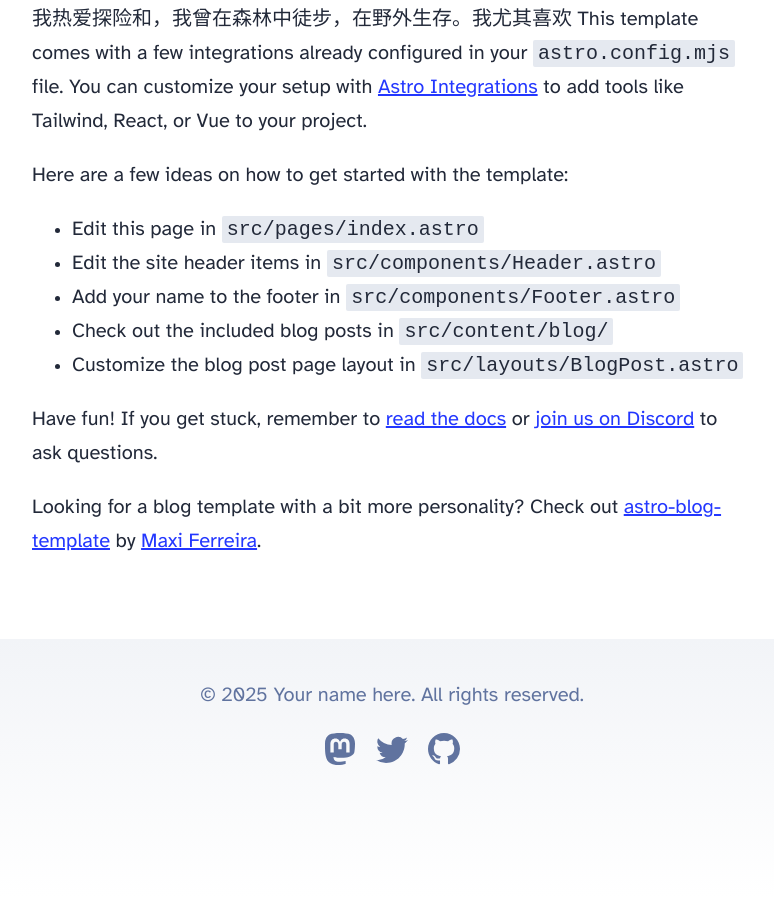
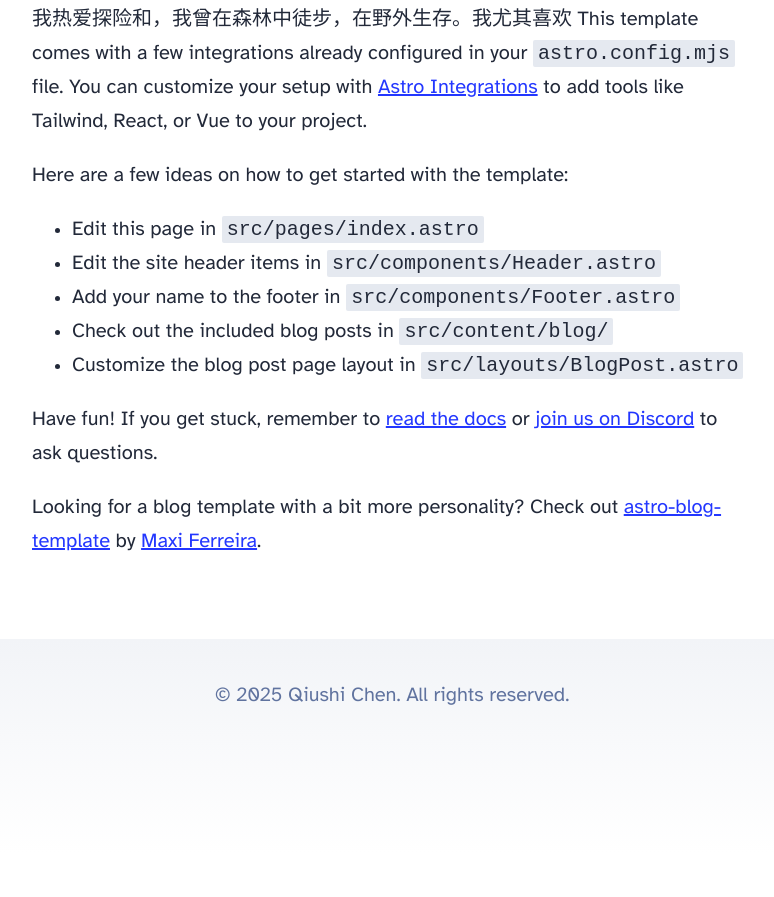
Before and after one commit to Arthur-Chen921/astro-blog, an Astro site: page / in a window 1280 px wide. Shown: the part 1115-2012 px from the top of the page, without its empty margins (248-1022 px from the left). After the commit the page ends 1968 px from the top, so only its background shows below. Built offline with nearby package versions, Linux system fonts and the light colour scheme; Astro itself is replaced by a stand-in of ours.

Commit message:
Update Footer.astro

```diff
--- a/src/components/Footer.astro
+++ b/src/components/Footer.astro
@@ -3,40 +3,9 @@
 ---
 
 <footer>
-	&copy; {today.getFullYear()} Your name here. All rights reserved.
+	&copy; {today.getFullYear()} Qiushi Chen. All rights reserved.
 	<div class="social-links">
-		<a href="https://m.webtoo.ls/@astro" target="_blank">
-			<span class="sr-only">Follow Astro on Mastodon</span>
-			<svg
-				viewBox="0 0 16 16"
-				aria-hidden="true"
-				width="32"
-				height="32"
-				astro-icon="social/mastodon"
-				><path
-					fill="currentColor"
-					d="M11.19 12.195c2.016-.24 3.77-1.475 3.99-2.603.348-1.778.32-4.339.32-4.339 0-3.47-2.286-4.488-2.286-4.488C12.062.238 10.083.017 8.027 0h-.05C5.92.017 3.942.238 2.79.765c0 0-2.285 1.017-2.285 4.488l-.002.662c-.004.64-.007 1.35.011 2.091.083 3.394.626 6.74 3.78 7.57 1.454.383 2.703.463 3.709.408 1.823-.1 2.847-.647 2.847-.647l-.06-1.317s-1.303.41-2.767.36c-1.45-.05-2.98-.156-3.215-1.928a3.614 3.614 0 0 1-.033-.496s1.424.346 3.228.428c1.103.05 2.137-.064 3.188-.189zm1.613-2.47H11.13v-4.08c0-.859-.364-1.295-1.091-1.295-.804 0-1.207.517-1.207 1.541v2.233H7.168V5.89c0-1.024-.403-1.541-1.207-1.541-.727 0-1.091.436-1.091 1.296v4.079H3.197V5.522c0-.859.22-1.541.66-2.046.456-.505 1.052-.764 1.793-.764.856 0 1.504.328 1.933.983L8 4.39l.417-.695c.429-.655 1.077-.983 1.934-.983.74 0 1.336.259 1.791.764.442.505.661 1.187.661 2.046v4.203z"
-				></path></svg
-			>
-		</a>
-		<a href="https://twitter.com/astrodotbuild" target="_blank">
-			<span class="sr-only">Follow Astro on Twitter</span>
-			<svg viewBox="0 0 16 16" aria-hidden="true" width="32" height="32" astro-icon="social/twitter"
-				><path
-					fill="currentColor"
-					d="M5.026 15c6.038 0 9.341-5.003 9.341-9.334 0-.14 0-.282-.006-.422A6.685 6.685 0 0 0 16 3.542a6.658 6.658 0 0 1-1.889.518 3.301 3.301 0 0 0 1.447-1.817 6.533 6.533 0 0 1-2.087.793A3.286 3.286 0 0 0 7.875 6.03a9.325 9.325 0 0 1-6.767-3.429 3.289 3.289 0 0 0 1.018 4.382A3.323 3.323 0 0 1 .64 6.575v.045a3.288 3.288 0 0 0 2.632 3.218 3.203 3.203 0 0 1-.865.115 3.23 3.23 0 0 1-.614-.057 3.283 3.283 0 0 0 3.067 2.277A6.588 6.588 0 0 1 .78 13.58a6.32 6.32 0 0 1-.78-.045A9.344 9.344 0 0 0 5.026 15z"
-				></path></svg
-			>
-		</a>
-		<a href="https://github.com/withastro/astro" target="_blank">
-			<span class="sr-only">Go to Astro's GitHub repo</span>
-			<svg viewBox="0 0 16 16" aria-hidden="true" width="32" height="32" astro-icon="social/github"
-				><path
-					fill="currentColor"
-					d="M8 0C3.58 0 0 3.58 0 8c0 3.54 2.29 6.53 5.47 7.59.4.07.55-.17.55-.38 0-.19-.01-.82-.01-1.49-2.01.37-2.53-.49-2.69-.94-.09-.23-.48-.94-.82-1.13-.28-.15-.68-.52-.01-.53.63-.01 1.08.58 1.23.82.72 1.21 1.87.87 2.33.66.07-.52.28-.87.51-1.07-1.78-.2-3.64-.89-3.64-3.95 0-.87.31-1.59.82-2.15-.08-.2-.36-1.02.08-2.12 0 0 .67-.21 2.2.82.64-.18 1.32-.27 2-.27.68 0 1.36.09 2 .27 1.53-1.04 2.2-.82 2.2-.82.44 1.1.16 1.92.08 2.12.51.56.82 1.27.82 2.15 0 3.07-1.87 3.75-3.65 3.95.29.25.54.73.54 1.48 0 1.07-.01 1.93-.01 2.2 0 .21.15.46.55.38A8.012 8.012 0 0 0 16 8c0-4.42-3.58-8-8-8z"
-				></path></svg
-			>
-		</a>
+
 	</div>
 </footer>
 <style>
```
